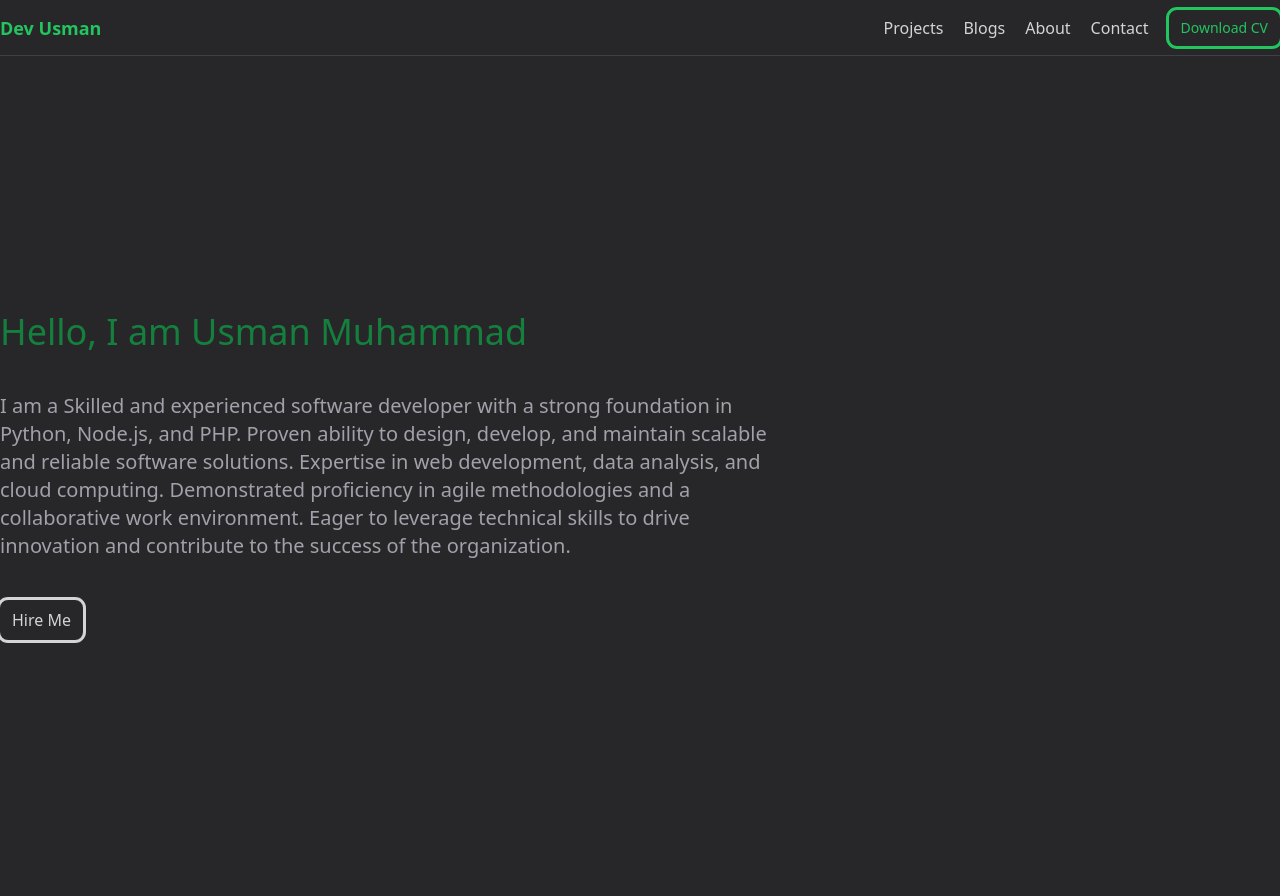
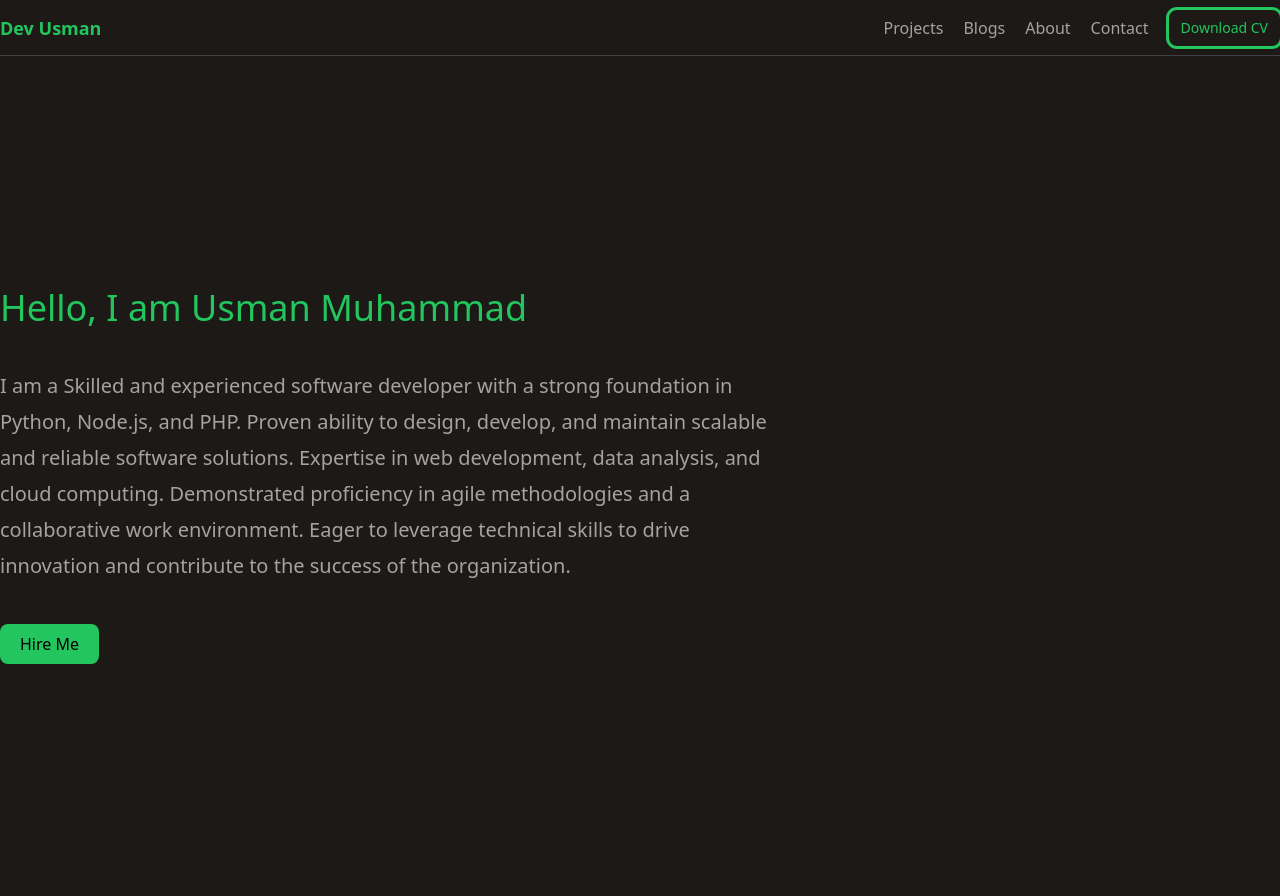
Before and after one commit to usmaarn/portfolio, a Flask app: page / in a window 1280 px wide. Run offline with Flask 3, Linux system fonts and the light colour scheme.

Commit message:
2024-03-27 05:09:10.001240 - 687edaf5-36d9-4147-9b80-4577f7641657

```diff
--- a/portfolio/static/css/app.css
+++ b/portfolio/static/css/app.css
@@ -1,13 +1,9 @@
 body {
   --tw-bg-opacity: 1;
-  background-color: rgb(39 39 42 / var(--tw-bg-opacity));
+  background-color: rgb(28 25 23 / var(--tw-bg-opacity));
+  font-weight: 200;
   --tw-text-opacity: 1;
-  color: rgb(212 212 216 / var(--tw-text-opacity));
-}
-
-* {
-  --tw-border-opacity: 1;
-  border-color: rgb(63 63 70 / var(--tw-border-opacity));
+  color: rgb(168 162 158 / var(--tw-text-opacity));
 }
 
 /*
@@ -654,21 +634,6 @@ video {
   border-color: rgb(63 63 70 / var(--tw-border-opacity));
 }
 
-.border-zinc-600 {
-  --tw-border-opacity: 1;
-  border-color: rgb(82 82 91 / var(--tw-border-opacity));
-}
-
-.border-green-500 {
-  --tw-border-opacity: 1;
-  border-color: rgb(34 197 94 / var(--tw-border-opacity));
-}
-
-.bg-zinc-800 {
-  --tw-bg-opacity: 1;
-  background-color: rgb(39 39 42 / var(--tw-bg-opacity));
-}
-
 .bg-green-500 {
   --tw-bg-opacity: 1;
   background-color: rgb(34 197 94 / var(--tw-bg-opacity));
@@ -678,24 +643,14 @@ video {
   padding: 0.5rem;
 }
 
+.px-3 {
+  padding-left: 0.75rem;
+  padding-right: 0.75rem;
+}
+
 .px-5 {
   padding-left: 1.25rem;
   padding-right: 1.25rem;
-}
-
-.py-3 {
-  padding-top: 0.75rem;
-  padding-bottom: 0.75rem;
-}
-
-.py-1 {
-  padding-top: 0.25rem;
-  padding-bottom: 0.25rem;
-}
-
-.px-3 {
-  padding-left: 0.75rem;
-  padding-right: 0.75rem;
 }
 
 .py-2 {
@@ -727,9 +682,17 @@ video {
   font-weight: 700;
 }
 
-.text-green-800 {
+.font-light {
+  font-weight: 300;
+}
+
+.leading-9 {
+  line-height: 2.25rem;
+}
+
+.text-black {
   --tw-text-opacity: 1;
-  color: rgb(22 101 52 / var(--tw-text-opacity));
+  color: rgb(0 0 0 / var(--tw-text-opacity));
 }
 
 .text-green-500 {
@@ -737,24 +700,9 @@ video {
   color: rgb(34 197 94 / var(--tw-text-opacity));
 }
 
-.text-black {
+.text-stone-400 {
   --tw-text-opacity: 1;
-  color: rgb(0 0 0 / var(--tw-text-opacity));
-}
-
-.text-green-700 {
-  --tw-text-opacity: 1;
-  color: rgb(21 128 61 / var(--tw-text-opacity));
-}
-
-.text-zinc-500 {
-  --tw-text-opacity: 1;
-  color: rgb(113 113 122 / var(--tw-text-opacity));
-}
-
-.text-zinc-400 {
-  --tw-text-opacity: 1;
-  color: rgb(161 161 170 / var(--tw-text-opacity));
+  color: rgb(168 162 158 / var(--tw-text-opacity));
 }
 
 .outline {
--- a/portfolio/templates/base.html
+++ b/portfolio/templates/base.html
@@ -8,7 +8,7 @@
     <link rel="stylesheet" href="{{ url_for('static', filename='css/app.css') }}">
 </head>
 
-<body class="bg-zinc-800 min-h-screen">
+<body class="min-h-screen">
     <header>
         {% include 'layouts/navbar.html' %}
     </header>
--- a/portfolio/templates/home.html
+++ b/portfolio/templates/home.html
@@ -2,8 +2,8 @@
 
 {% block content %}
 <div class="flex flex-col items-start justify-center gap-10 h-screen">
-    <h3 class="text-4xl text-green-700">Hello, I am Usman Muhammad</h3>
-    <p class="text-xl text-zinc-400 max-w-screen-md">
+    <h3 class="text-4xl text-green-500">Hello, I am Usman Muhammad</h3>
+    <p class="text-xl text-stone-400 font-light max-w-screen-md leading-9">
         I am a Skilled and experienced software developer with a strong foundation in Python, Node.js, and PHP. Proven
         ability to
         design, develop, and maintain scalable and reliable software solutions. Expertise in web development, data
@@ -13,6 +13,6 @@
         technical skills to drive innovation and contribute to the success of the organization.
     </p>
 
-    <button class="px-3 py-2 rounded-lg outline">Hire Me</button>
+    <button class="px-5 bg-green-500 text-black py-2 rounded-lg">Hire Me</button>
 </div>
 {% endblock %}
--- a/src/css/main.css
+++ b/src/css/main.css
@@ -1,9 +1,5 @@
 body {
-    @apply bg-zinc-800 text-zinc-300;
-}
-
-* {
-    @apply border-zinc-700;
+    @apply bg-stone-900 text-stone-400 font-extralight;
 }
 
 @tailwind base;
```
Also changed, not shown: other parts of portfolio/static/css/app.css (+18 -38 lines).
